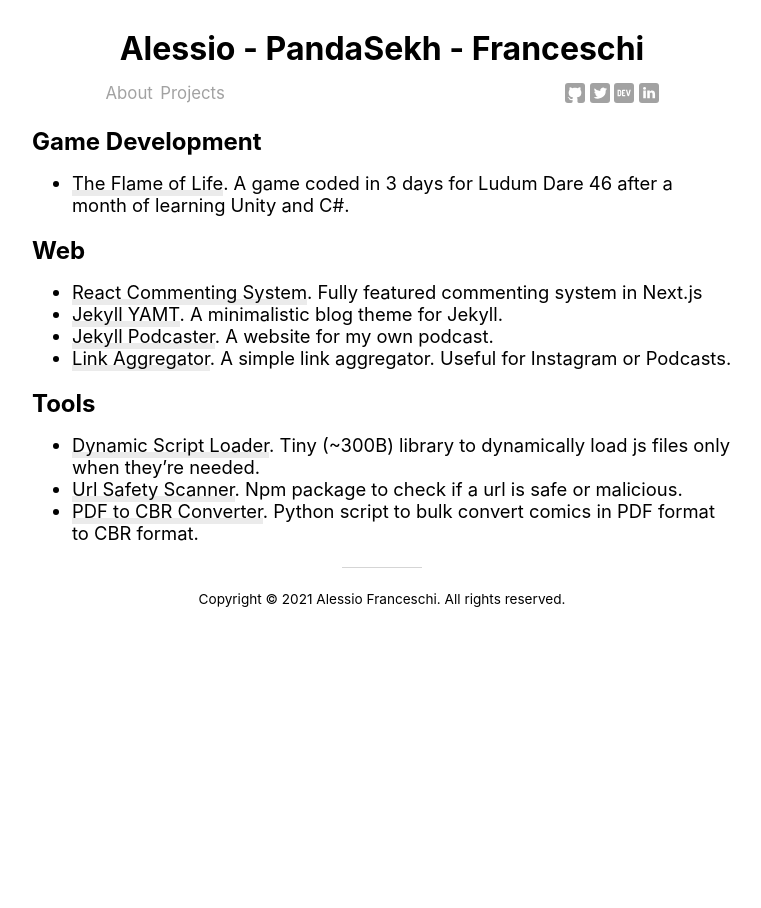
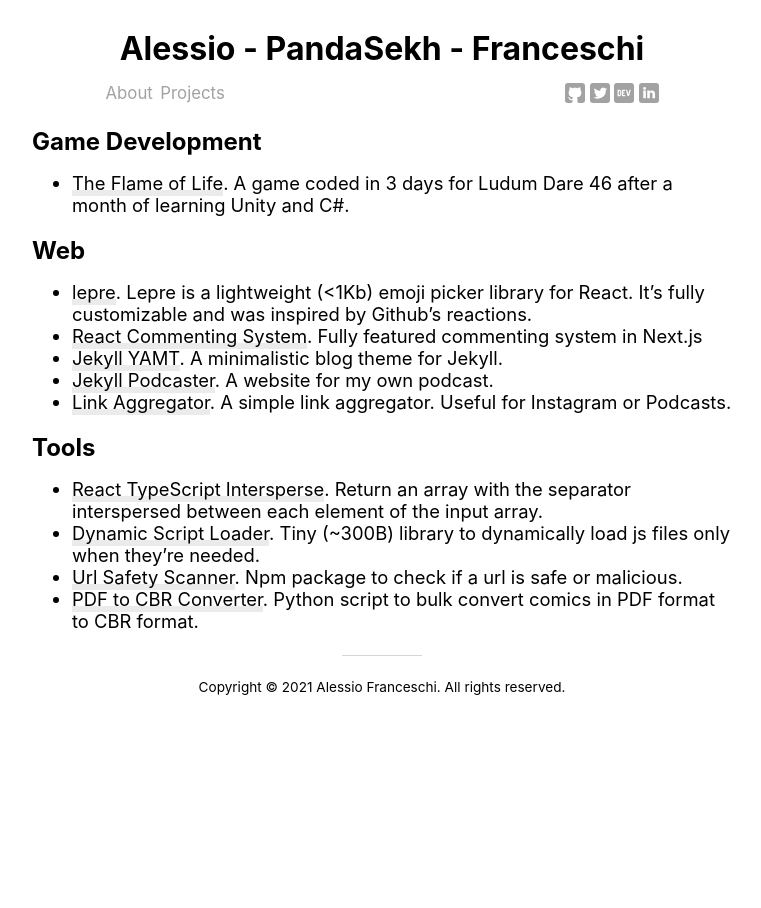
Before and after one commit to PandaSekh/PandaSekh_OldBlog, a Jekyll site: the page built from projects.md, in a window 1280 px wide. Shown: the whole page, without its empty margins (258-1019 px from the left). Built offline with Jekyll 4.4.1, drawn with Linux system fonts in a browser that asks for light colours.

Commit message:
Projects update

```diff
--- a/projects.md
+++ b/projects.md
@@ -6,12 +6,14 @@ title: Projects
 * [The Flame of Life](https://github.com/PandaSekh/LudumDare_46). A game coded in 3 days for Ludum Dare 46 after a month of learning Unity and C#.
 
 ## Web
+* [lepre](https://github.com/PandaSekh/lepre). Lepre is a lightweight (<1Kb) emoji picker library for React. It's fully customizable and was inspired by Github's reactions.
 * [React Commenting System](https://github.com/PandaSekh/React-Commenting-System). Fully featured commenting system in Next.js
 * [Jekyll YAMT](https://github.com/PandaSekh/Jekyll-YAMT). A minimalistic blog theme for Jekyll.
 * [Jekyll Podcaster](https://github.com/PandaSekh/Jekyll-Podcaster). A website for my own podcast.
 * [Link Aggregator](https://github.com/PandaSekh/Link-Aggregator). A simple link aggregator. Useful for Instagram or Podcasts.
 
 ## Tools
+* [React TypeScript Intersperse](https://gist.github.com/PandaSekh/df9190f19999b57ef5bbd42371898a84). Return an array with the separator interspersed between each element of the input array.
 * [Dynamic Script Loader](https://github.com/PandaSekh/Dynamic-Script-Loader). Tiny (~300B) library to dynamically load js files only when they're needed.
 * [Url Safety Scanner](https://github.com/PandaSekh/Url-Safety-Scanner). Npm package to check if a url is safe or malicious.
 * [PDF to CBR Converter](https://github.com/PandaSekh/Bulk-PDFtoCBR). Python script to bulk convert comics in PDF format to CBR format.
```
Also changed, not shown: Gemfile.lock.
